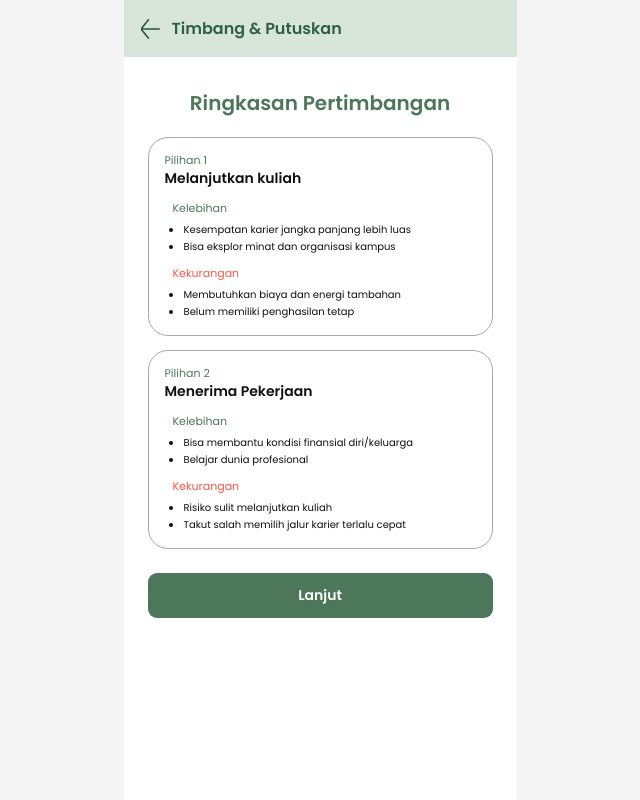
After one commit to mahawiyarta/cerita_kita, a Laravel app: page /decision-summary in a window 1280 px wide. The commit adds this page. Shown: the whole page, without its empty margins (320-960 px from the left). Run offline with Laravel 12, Linux system fonts and the light colour scheme; style sheets or scripts are compiled from the project's sources.

Commit message:
update decision summary

```diff
--- /dev/null
+++ b/resources/css/pages/decision-summary.css
@@ -0,0 +1,169 @@
+.decision-summary-page {
+    min-height: 100vh;
+    min-height: 100dvh;
+    display: flex;
+    justify-content: center;
+    background-color: #F5F5F5;
+    font-family: var(
+        --font-primary,
+        'Poppins',
+        sans-serif
+    );
+}
+.decision-summary-container {
+    width: 100%;
+    max-width: 393px;
+    min-height: 100vh;
+    min-height: 100dvh;
+    display: flex;
+    flex-direction: column;
+    background-color: #FFFFFF;
+    box-sizing: border-box;
+}
+.decision-summary-header {
+    width: 100%;
+    min-height: 57px;
+    display: flex;
+    align-items: center;
+    gap: 10px;
+    padding: 12px 16px;
+    background-color: #D7E5DB;
+    box-sizing: border-box;
+}
+.decision-summary-back {
+    width: 22px;
+    height: 24px;
+    display: flex;
+    justify-content: center;
+    align-items: center;
+}
+.decision-summary-back img {
+    width: 20px;
+    height: 20px;
+    object-fit: contain;
+}
+.decision-summary-header h1 {
+    margin: 0;
+    color: #315F43;
+    font-size: 16px;
+    font-weight: 600;
+    line-height: 24px;
+}
+.decision-summary-content {
+    width: 100%;
+    flex: 1;
+    display: flex;
+    flex-direction: column;
+    padding: 32px 24px 30px;
+    box-sizing: border-box;
+}
+.decision-summary-title {
+    margin: 0 0 20px;
+    color: #4D775A;
+    font-size: 20px;
+    font-weight: 600;
+    line-height: 28px;
+    text-align: center;
+}
+.decision-summary-list {
+    display: flex;
+    flex-direction: column;
+    gap: 14px;
+    width: 100%;
+}
+.decision-summary-card {
+    width: 100%;
+    padding: 14px 16px;
+    border: 1px solid #AAAAAA;
+    border-radius: 20px;
+    background-color: #FFFFFF;
+    box-sizing: border-box;
+}
+.decision-summary-option-label {
+    margin: 0;
+    color: #4D775A;
+    font-size: 11px;
+    font-weight: 500;
+    line-height: 16px;
+}
+.decision-summary-option-title {
+    margin: 0 0 12px;
+    color: #101010;
+    font-size: 14px;
+    font-weight: 600;
+    line-height: 20px;
+}
+.decision-summary-section {
+    margin-bottom: 10px;
+}
+.decision-summary-section:last-child {
+    margin-bottom: 0;
+}
+.decision-summary-section-title {
+    margin: 0 0 6px 8px;
+    font-size: 11px;
+    font-weight: 500;
+    line-height: 16px;
+}
+.decision-summary-section-title.positive {
+    color: #4D775A;
+}
+.decision-summary-section-title.negative {
+    color: #FF5545;
+}
+.decision-summary-points {
+    margin: 0;
+    padding-left: 18px;
+    color: #101010;
+    font-size: 10px;
+    font-weight: 400;
+    line-height: 16px;
+    list-style-type: disc;
+}
+.decision-summary-points li {
+    padding-left: 1px;
+    margin-bottom: 1px;
+}
+.decision-summary-actions {
+    margin-top: 24px;
+}
+.decision-summary-button {
+    width: 100%;
+    min-height: 45px;
+    display: flex;
+    align-items: center;
+    justify-content: center;
+    padding: 10px 16px;
+    border: none;
+    border-radius: 9px;
+    background-color: #4D775A;
+    color: #FFFFFF;
+    font-family: inherit;
+    font-size: 14px;
+    font-weight: 600;
+    text-decoration: none;
+    box-sizing: border-box;
+}
+.decision-summary-button:disabled {
+    opacity: 1;
+    cursor: default;
+}
+.decision-summary-back:focus-visible {
+    outline: 2px solid #4D775A;
+    outline-offset: 4px;
+}
+@media (max-width: 360px) {
+    .decision-summary-content {
+        padding-left: 18px;
+        padding-right: 18px;
+    }
+    .decision-summary-title {
+        font-size: 18px;
+    }
+    .decision-summary-card {
+        padding: 12px 14px;
+    }
+    .decision-summary-points {
+        font-size: 10px;
+    }
+}
--- /dev/null
+++ b/resources/views/decision-summary.blade.php
@@ -0,0 +1,129 @@
+@extends('layouts.app')
+
+@section('title', 'Ringkasan Pertimbangan - CeritaKita')
+
+@push('styles')
+    @vite('resources/css/pages/decision-summary.css')
+@endpush
+
+@section('content')
+
+<section class="decision-summary-page">
+    <div class="decision-summary-container">
+        <header class="decision-summary-header">
+            <a
+                href="{{ route('decision') }}"
+                class="decision-summary-back"
+                aria-label="Kembali ke Pilih Kategori"
+            >
+                <img
+                    src="{{ asset('icons/arrow_back.svg') }}"
+                    alt=""
+                >
+            </a>
+            <h1>Timbang &amp; Putuskan</h1>
+        </header>
+        <main class="decision-summary-content">
+            <h2 class="decision-summary-title">
+                Ringkasan Pertimbangan
+            </h2>
+            <div class="decision-summary-list">
+                <article class="decision-summary-card">
+                    <p class="decision-summary-option-label">
+                        Pilihan 1
+                    </p>
+                    <h3 class="decision-summary-option-title">
+                        Melanjutkan kuliah
+                    </h3>
+                    <div class="decision-summary-section">
+                        <h4
+                            class="decision-summary-section-title positive"
+                        >
+                            Kelebihan
+                        </h4>
+                        <ul class="decision-summary-points">
+                            <li>
+                                Kesempatan karier jangka
+                                panjang lebih luas
+                            </li>
+                            <li>
+                                Bisa eksplor minat dan
+                                organisasi kampus
+                            </li>
+                        </ul>
+                    </div>
+                    <div class="decision-summary-section">
+                        <h4
+                            class="decision-summary-section-title negative"
+                        >
+                            Kekurangan
+                        </h4>
+                        <ul class="decision-summary-points">
+                            <li>
+                                Membutuhkan biaya dan
+                                energi tambahan
+                            </li>
+                            <li>
+                                Belum memiliki
+                                penghasilan tetap
+                            </li>
+                        </ul>
+                    </div>
+                </article>
+                <article class="decision-summary-card">
+                    <p class="decision-summary-option-label">
+                        Pilihan 2
+                    </p>
+                    <h3 class="decision-summary-option-title">
+                        Menerima Pekerjaan
+                    </h3>
+                    <div class="decision-summary-section">
+                        <h4
+                            class="decision-summary-section-title positive"
+                        >
+                            Kelebihan
+                        </h4>
+                        <ul class="decision-summary-points">
+                            <li>
+                                Bisa membantu kondisi
+                                finansial diri/keluarga
+                            </li>
+                            <li>
+                                Belajar dunia profesional
+                            </li>
+                        </ul>
+                    </div>
+                    <div class="decision-summary-section">
+                        <h4
+                            class="decision-summary-section-title negative"
+                        >
+                            Kekurangan
+                        </h4>
+                        <ul class="decision-summary-points">
+                            <li>
+                                Risiko sulit melanjutkan
+                                kuliah
+                            </li>
+                            <li>
+                                Takut salah memilih jalur
+                                karier terlalu cepat
+                            </li>
+                        </ul>
+                    </div>
+                </article>
+            </div>
+            <div class="decision-summary-actions">
+                <button
+                    type="button"
+                    class="decision-summary-button"
+                    disabled
+                    title="Halaman berikutnya belum tersedia"
+                >
+                    Lanjut
+                </button>
+            </div>
+        </main>
+    </div>
+</section>
+
+@endsection
--- a/routes/web.php
+++ b/routes/web.php
@@ -13,6 +13,7 @@ Route::view('/chat-interface', 'chat-interface')->name('chat-interface');
 Route::view('/journal', 'journal')->name('journal');
 Route::view('/journal-summary', 'journal-summary')->name('journal-summary');
 Route::view('/decision', 'decision')->name('decision');
+Route::view('/decision-summary', 'decision-summary')->name('decision-summary');
 
 Route::post(
     '/chat/curhat/send',
--- a/vite.config.js
+++ b/vite.config.js
@@ -17,6 +17,7 @@ export default defineConfig({
                     'resources/css/pages/chat-interface.css',
                     'resources/css/pages/journal.css',
                     'resources/css/pages/decision.css',
+                    'resources/css/pages/decision-summary.css',
                     'resources/js/app.js',
             ],
             refresh: true,
```
Also changed, not shown: resources/css/pages/decision.css (+12 -0 lines), resources/views/decision.blade.php (+6 -4 lines).
